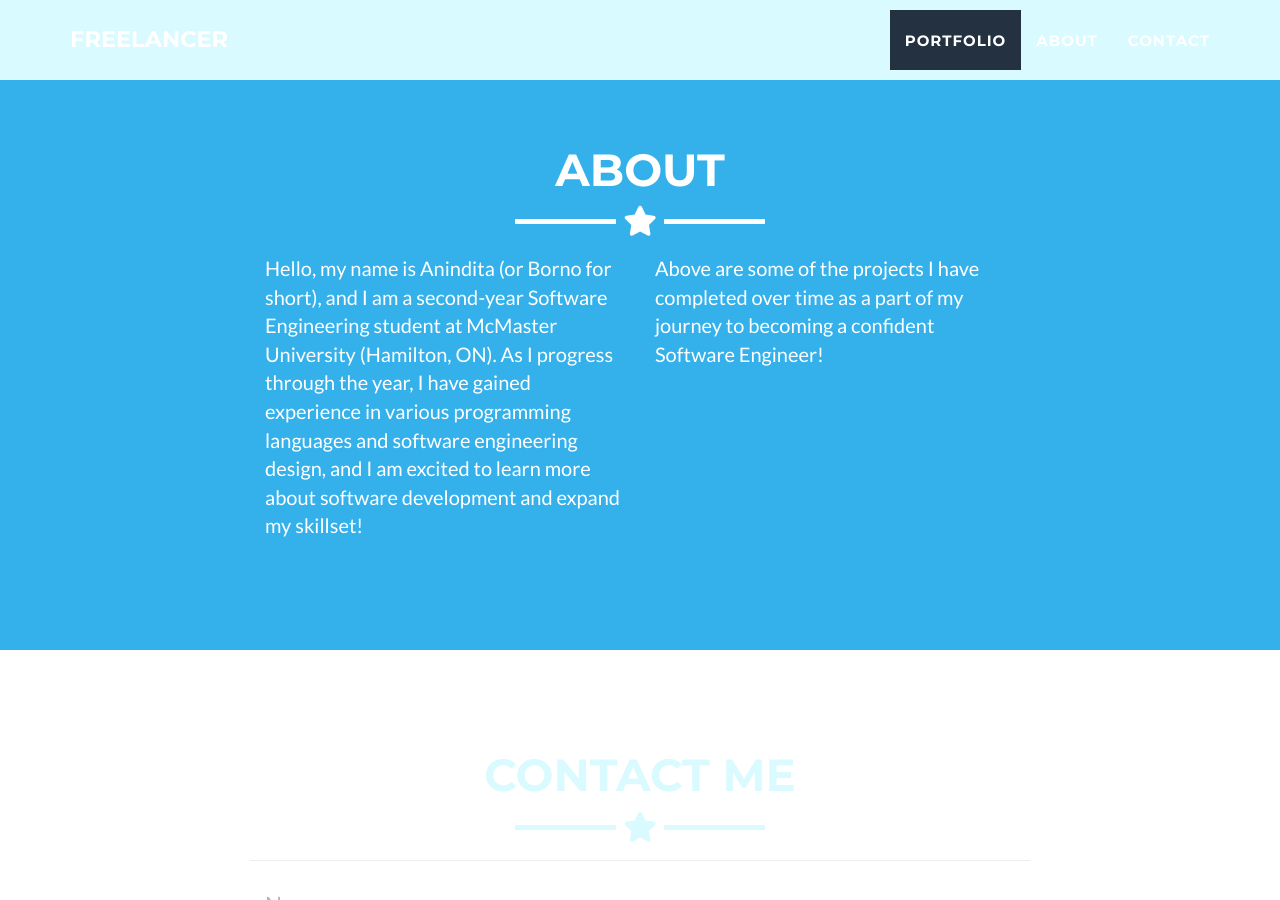
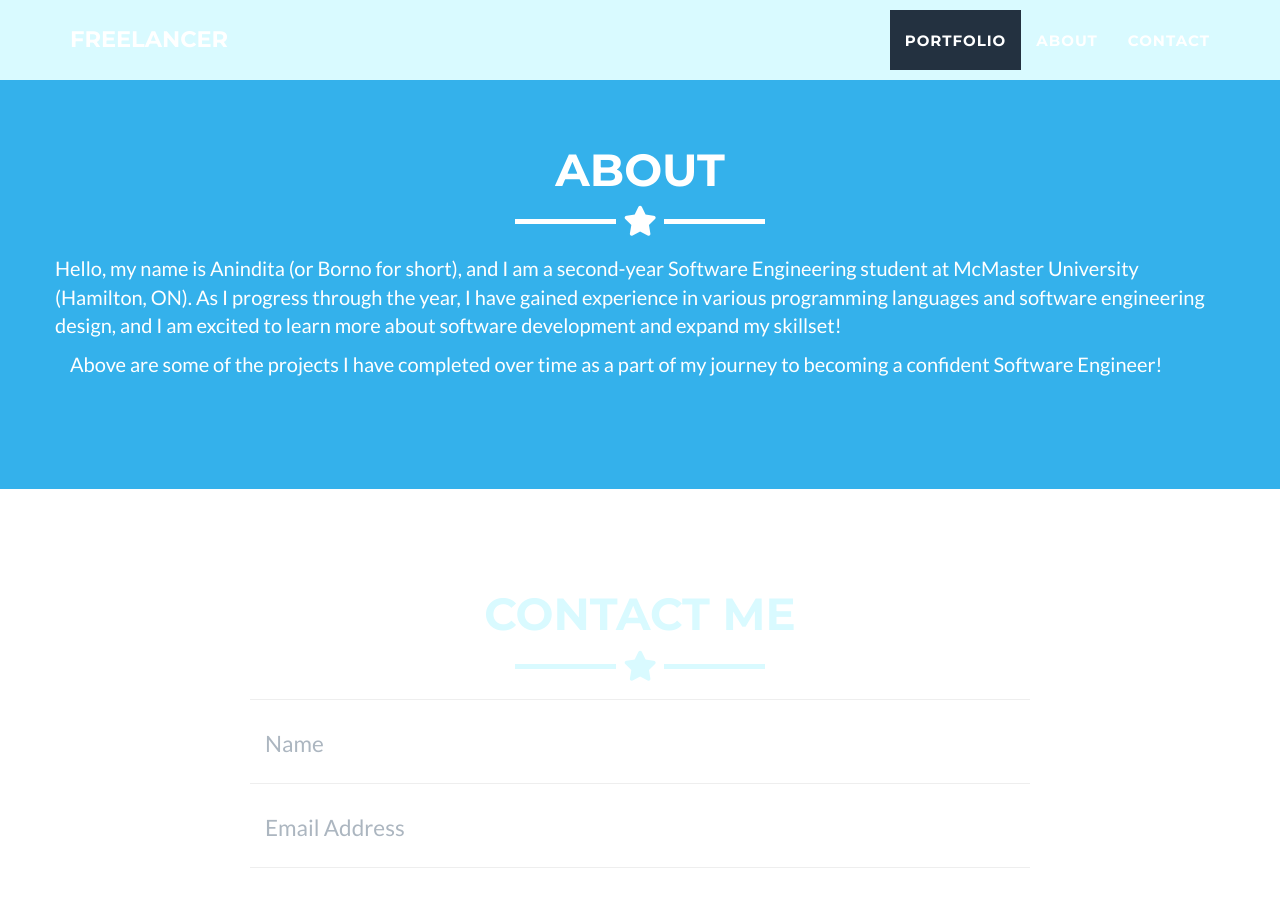
Before and after one commit to jeromelachaud/freelancer-theme, a Jekyll site: the page built from _posts/2014-07-18-project-1.markdown, in a window 1280 px wide and 900 px high, scrolled down 1627 px. Built offline with Jekyll 4.4.1, drawn with Linux system fonts in a browser that asks for light colours.

Commit message:
Update about.html

```diff
--- a/_includes/about.html
+++ b/_includes/about.html
@@ -8,13 +8,11 @@
       </div>
     </div>
     <div class="row">
-      <div class="col-lg-4 col-lg-offset-2">
         <p> Hello, my name is Anindita (or Borno for short), and I am a second-year Software Engineering
           student at McMaster University (Hamilton, ON). As I progress through the year, I have gained
           experience in various programming languages and software engineering design, and I am excited
           to learn more about software development and expand my skillset! </p>
       </div>
-      <div class="col-lg-4">
         <p>Above are some of the projects I have completed over time as a part of my journey to becoming a confident Software Engineer! </p>
     </div>
   </div>
```
